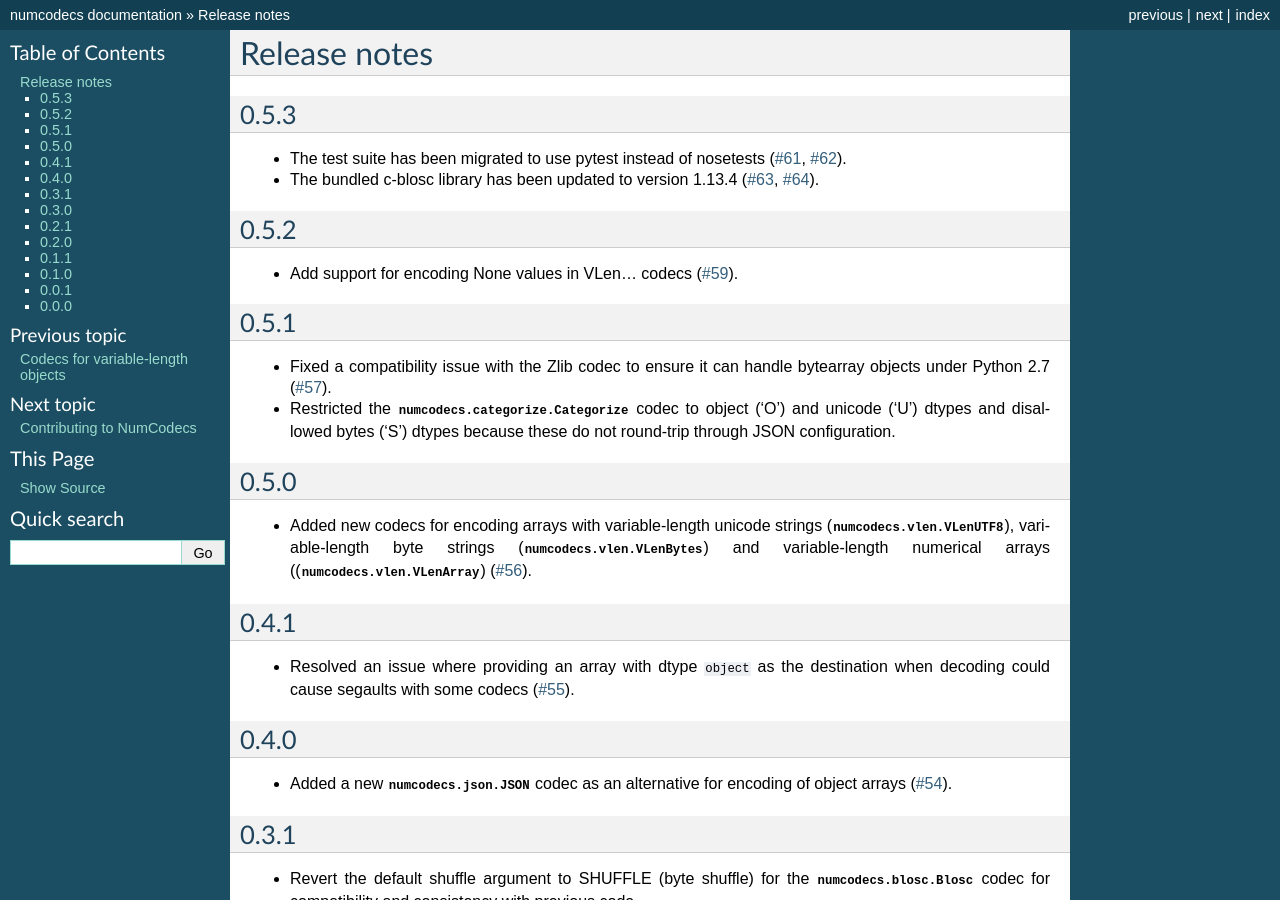
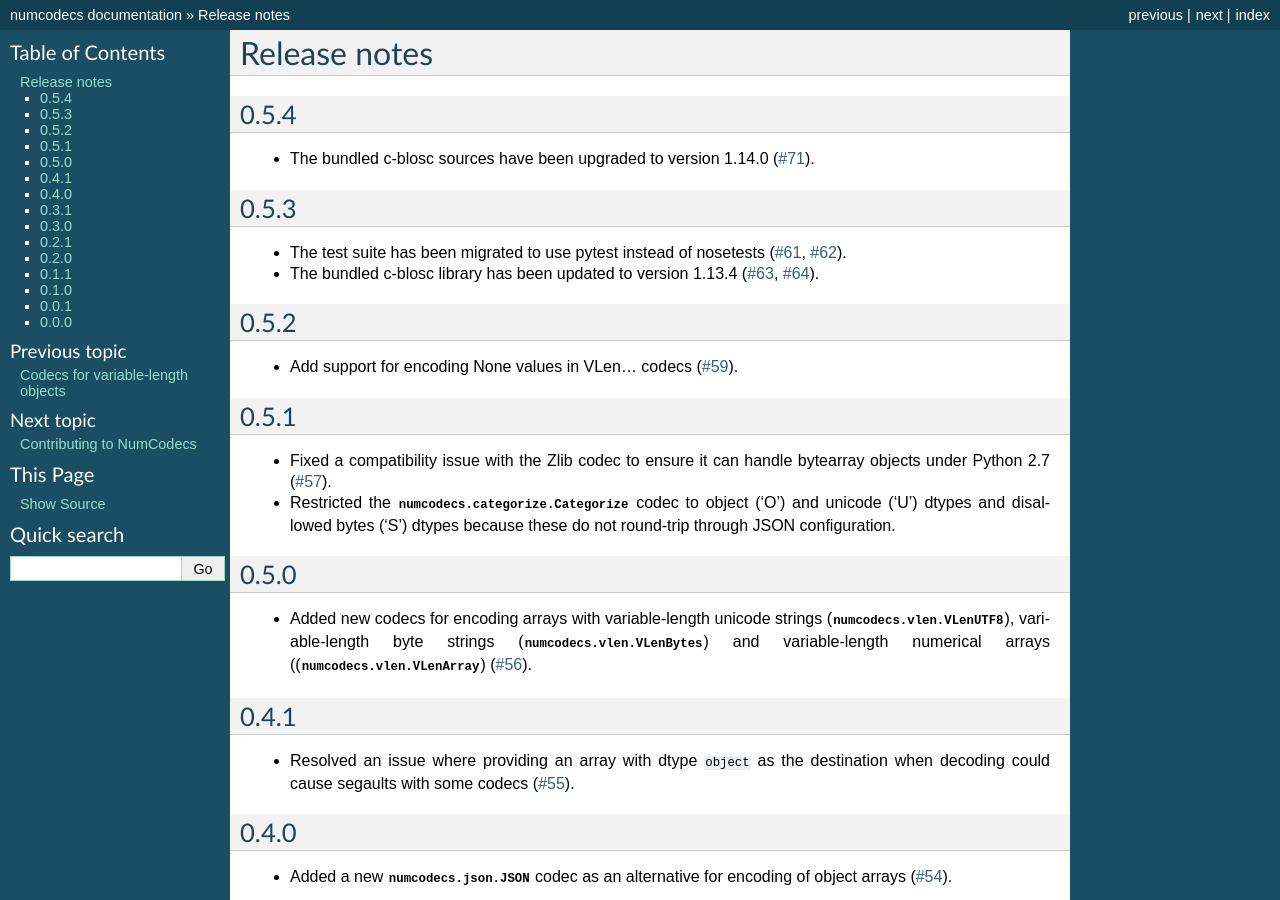
Before and after one commit to zarr-developers/numcodecs, a Sphinx documentation site: the page built from docs/release.rst, in a window 1280 px wide and 900 px high. Built offline with Sphinx 7.4.7, drawn with Linux system fonts in a browser that asks for light colours; pages that are not in the unit, such as notebooks, are missing from menus; the version number could not be read and is left out.

Commit message:
release notes

```diff
--- a/docs/release.rst
+++ b/docs/release.rst
@@ -1,5 +1,14 @@
 Release notes
 =============
+
+
+.. _release_0.5.4:
+
+0.5.4
+-----
+
+* The bundled c-blosc sources have been upgraded to version 1.14.0 (:issue:`71`).
+
 
 .. _release_0.5.3:
 
@@ -12,12 +21,14 @@ Release notes
 * The bundled c-blosc library has been updated to version 1.13.4 (:issue:`63`,
   :issue:`64`).
 
+
 .. _release_0.5.2:
 
 0.5.2
 -----
 
 * Add support for encoding None values in VLen... codecs (:issue:`59`).
+
 
 .. _release_0.5.1:
 
@@ -30,6 +41,7 @@ Release notes
   ('O') and unicode ('U') dtypes and disallowed bytes ('S') dtypes because
   these do not round-trip through JSON configuration.
 
+
 .. _release_0.5.0:
 
 0.5.0
@@ -40,6 +52,7 @@ Release notes
   (:class:`numcodecs.vlen.VLenBytes`) and variable-length numerical arrays
   ((:class:`numcodecs.vlen.VLenArray`) (:issue:`56`).
 
+
 .. _release_0.4.1:
 
 0.4.1
@@ -47,6 +60,7 @@ Release notes
 
 * Resolved an issue where providing an array with dtype ``object`` as the destination
   when decoding could cause segaults with some codecs (:issue:`55`).
+
 
 .. _release_0.4.0:
 
@@ -56,6 +70,7 @@ Release notes
 * Added a new :class:`numcodecs.json.JSON` codec as an alternative for encoding of
   object arrays (:issue:`54`).
 
+
 .. _release_0.3.1:
 
 0.3.1
@@ -64,6 +79,7 @@ Release notes
 * Revert the default shuffle argument to SHUFFLE (byte shuffle) for the
   :class:`numcodecs.blosc.Blosc` codec for compatibility and consistency with previous
   code.
+
 
 .. _release_0.3.0:
 
@@ -91,12 +107,14 @@ Release notes
 * Arrays with datetime64 or timedelta64 can now be passed directly to compressor codecs
   (:issue:`39`, :issue:`46`).
 
+
 .. _release_0.2.1:
 
 0.2.1
 -----
 
 The bundled c-blosc libary has been upgraded to version 1.11.3 (:issue:`34`, :issue:`35`).
+
 
 .. _release_0.2.0:
 
@@ -119,6 +137,7 @@ Maintenance work:
   that break backwards-compatibility with data encoded using a previous release of numcodecs
   (:issue:`30`, :issue:`33`).
 
+
 .. _release_0.1.1:
 
 0.1.1
@@ -127,6 +146,7 @@ Maintenance work:
 This release includes a small modification to the setup.py script to provide greater control over
 how compiler options for different instruction sets are configured (:issue:`24`,
 :issue:`27`).
+
 
 .. _release_0.1.0:
 
@@ -184,12 +204,14 @@ Maintenance work:
   `coveralls <https://coveralls.io/github/alimanfoo/numcodecs?branch=master>`_
   (:issue:`15`, :issue:`20`).
 
+
 .. _release_0.0.1:
 
 0.0.1
 -----
 
 Fixed project description in setup.py.
+
 
 .. _release_0.0.0:
 
```
